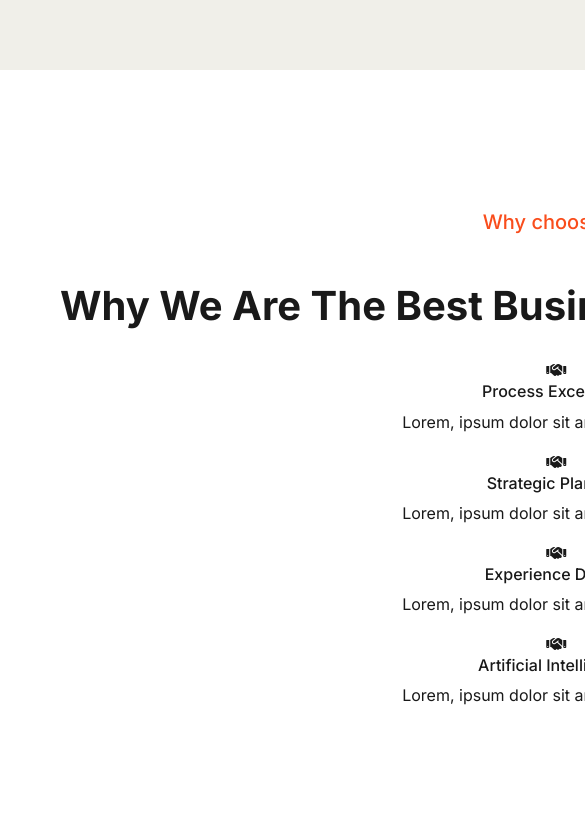
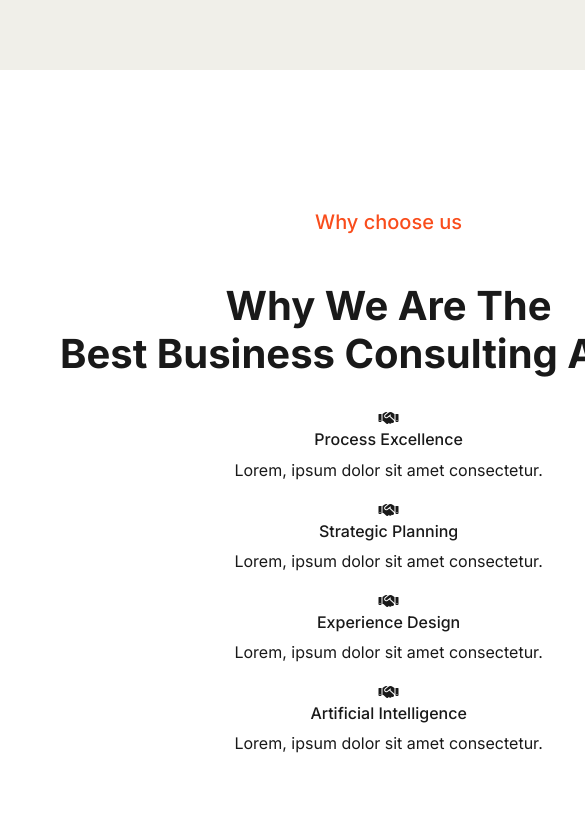
Before and after one commit to Morgul88/Skoluppgift, a plain HTML site: page index.html in a window 390 px wide. Shown: the part 2120-2950 px from the top of the page, 585 px wide, since content can reach past the window. Drawn offline with nearby package versions, Linux system fonts and the light colour scheme.

Commit message:
klar med allt. finsplipar med positoning och gör responsiv.

```diff
--- a/css/style.scss
+++ b/css/style.scss
@@ -793,6 +793,7 @@ header{
     }
 }
 .Why-choose-us{
+    position: relative;
 
     .container{
         padding:60px;
@@ -835,6 +836,7 @@ header{
 
         }
         .box2{
+
             width: 60%;
             height: auto;
             display:none;
@@ -855,18 +857,24 @@ header{
 
 
             }
-            .under{
-                height:40%;
-                background: #f0efe9;
-                width: 1157px;
 
-            }
 
         }
 
     }
+    .under{
+        height: 425px;
+        width: 100%;
+        background: #f0efe9;
+        z-index: -1;
 
+        position: absolute;
+        left:45%;
+        top: 275px;
+
+    }
 }
+
 .project-and-case{
     .container{
         .knapp{
--- a/index.html
+++ b/index.html
@@ -223,7 +223,7 @@
                 <div class="box1">
                     <div class="huvud-text">
                         <h2>Why choose us</h2>
-                        <h1>Why We Are The Best Business Consulting Agency</h1>
+                        <h1>Why We Are The <br>Best Business Consulting Agency</h1>
                     </div>
 
                     <div class="text-under-content">
@@ -249,13 +249,13 @@
                     <div class="over">
                         <img class="bild" src="images/damerna.png" alt="Picture of two women talking in front of tablet">
                     </div>
-                    <div class="under">
 
-                    </div>
 
                 </div>
             </div>
+            <div class="under">
 
+            </div>
         </section>
 
         <section class="project-and-case">
```
Also changed, not shown: css/style.css.
